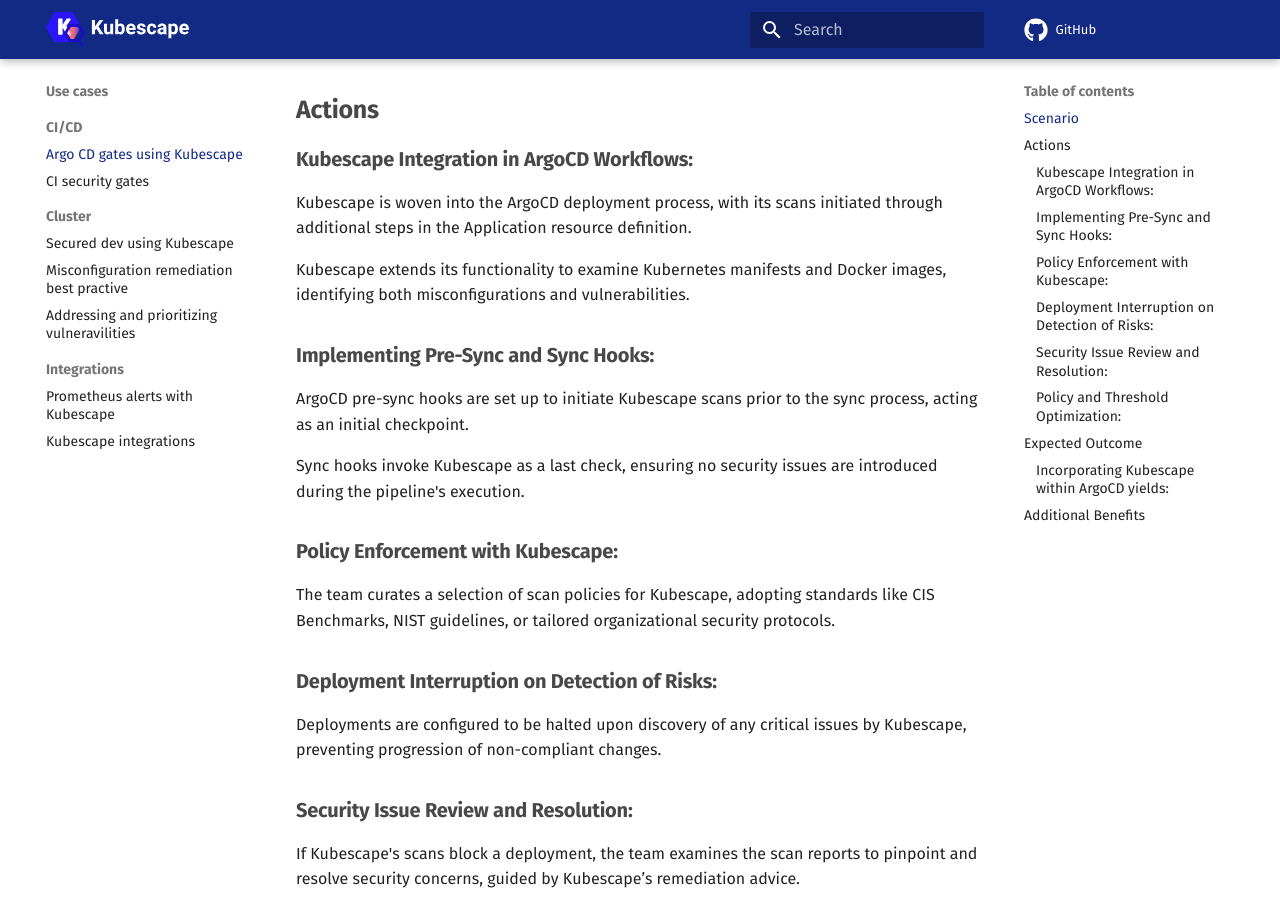
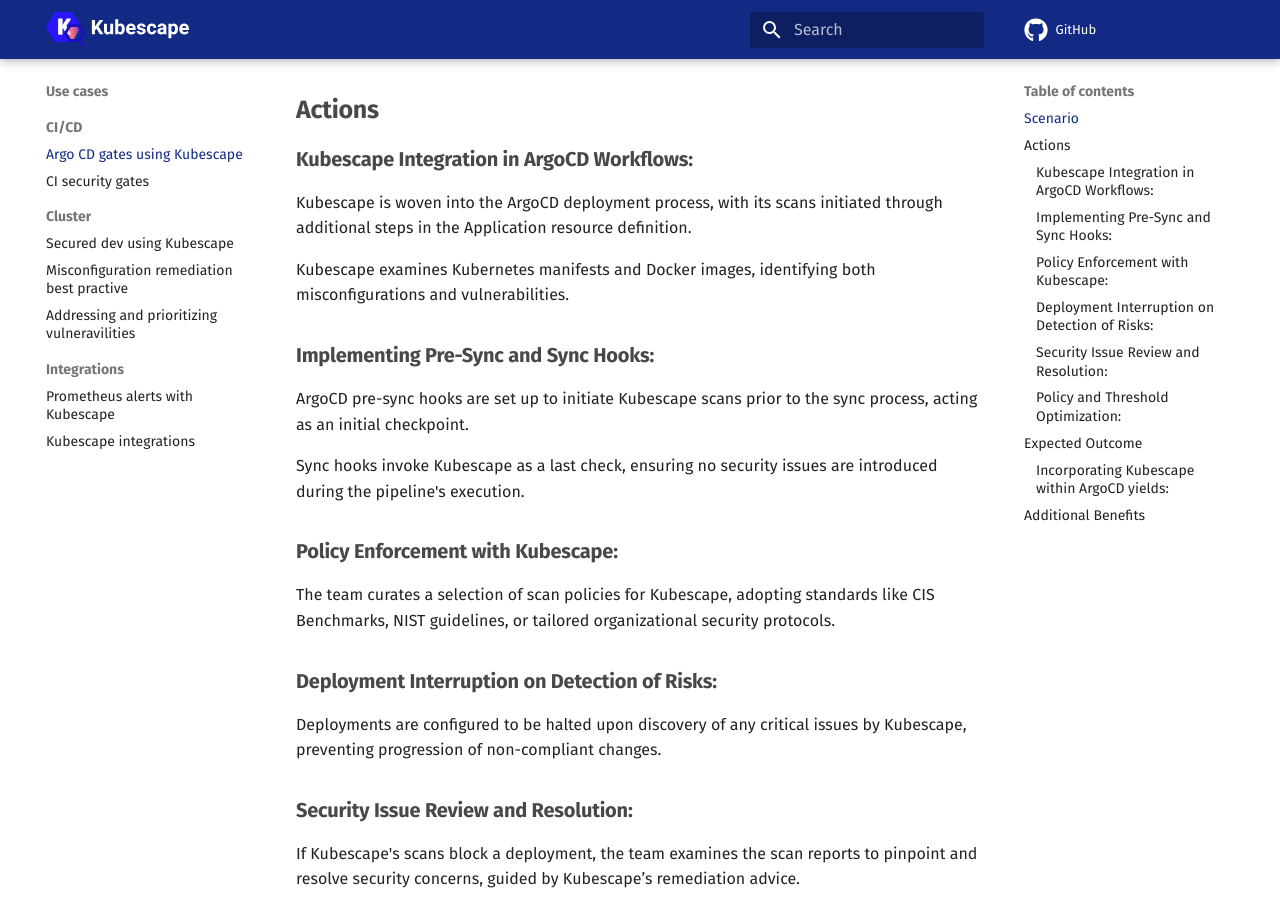
Before and after one commit to kubescape/kubescape.io, an MkDocs documentation site: the page built from docs/use_cases/argocd-gates-using-kubescape.md, in a window 1280 px wide and 900 px high, scrolled down 330 px. Built offline with MkDocs 1.6.1 and Material for MkDocs 9.7.7, drawn with Linux system fonts in a browser that asks for light colours; comment, search, counter and statistics services are not loaded.

Commit message:
Update docs/use_cases/argocd-gates-using-kubescape.md
Co-authored-by: Oshrat Nir <45561829+Oshratn@users.noreply.github.com>
Signed-off-by: Gal Gibli <gal.gibli@gmail.com>

```diff
--- a/docs/use_cases/argocd-gates-using-kubescape.md
+++ b/docs/use_cases/argocd-gates-using-kubescape.md
@@ -10,7 +10,7 @@
 
 Kubescape is woven into the ArgoCD deployment process, with its scans initiated through additional steps in the Application resource definition.
 
-Kubescape extends its functionality to examine Kubernetes manifests and Docker images, identifying both misconfigurations and vulnerabilities.
+Kubescape examines Kubernetes manifests and Docker images, identifying both misconfigurations and vulnerabilities.
 
 
 ### Implementing Pre-Sync and Sync Hooks:
```
